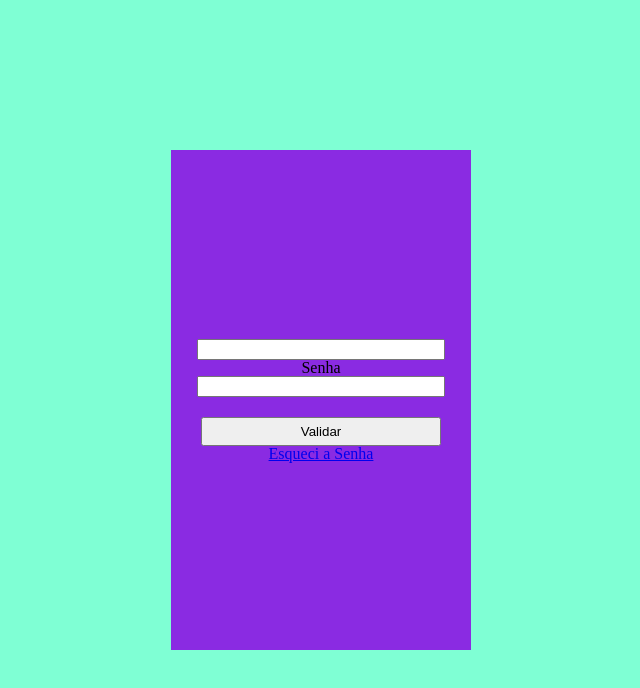
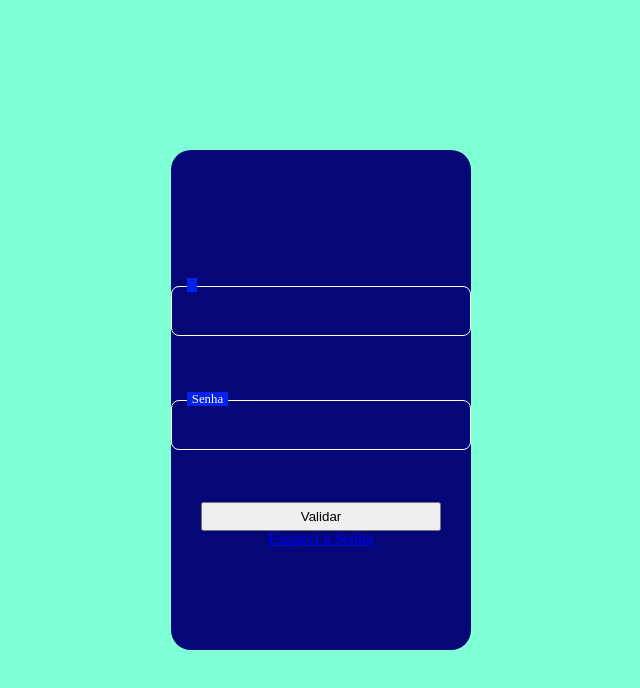
Before and after one commit to Gabisteimacher19/g243i2t, a plain HTML site: page index.html in a window 1280 px wide. Shown: the whole page, without its empty margins (319-959 px from the left). Drawn offline with Linux system fonts and the light colour scheme.

Commit message:
Add files via upload

```diff
--- a/index.html
+++ b/index.html
@@ -12,10 +12,16 @@
     <section class="pagina-login">
         <div class="login">
             <form action="" class="form-login">
-                <label for="usuario"></label>
-                <input type="text" name="usuario" id="usuario">
-                <label for="senha">Senha</label>
-                <input type="password" name="senha" id="senha">
+
+                <div class="campo-input">
+                    <input type="text" name="usuario" id="usuario">
+                    <label for="usuario"></label>
+                </div>
+
+                <div class="campo-input">
+                    <input type="password" name="senha" id="senha">
+                    <label for="senha">Senha</label>
+                </div>
 
                 <button id="btnLogin" type="submit">Validar</button>
                 <a href="esqueci.html">Esqueci a Senha</a>
--- a/style/login.css
+++ b/style/login.css
@@ -12,23 +12,58 @@
     justify-content: center;
 }
 .form-login{
-    background-color: blueviolet;
+    background-color: rgb(5, 7, 121);
     width: 300px;
     height: 500px;
     display: flex;
     flex-direction: column;
     align-items: center;
     justify-content: center;
-
-}
-.form-login input {
-    width: 80%;
+    border-radius: 20px;
 }
 .form-login button {
     margin-top: 20px;
     width: 80%;
     padding: 5px;
 }
-.form-login label {
-    display: flex;
+.form-login button:hover{
+    background-color: bisque;
+    color: black;
+    transform: ;
 }
+.campo-input {
+    width: 300px;
+    height: 50px;
+    position: relative;
+    margin: 2rem 0;
+}
+.campo-input input {
+    position: absolute;
+    inset: 0;
+    background-color: transparent;
+    padding: 0 1rem;
+    font-size: 1rem;
+    outline: none;
+    border: 1px solid white;
+    border-radius: .5rem;
+    color: black;
+}
+.campo-input label {
+    position: relative;
+    top: 30%;
+    left: 1rem;
+    transform: translateY(-30%);
+    color: rgb(255, 140, 0);
+    pointer-events: none;
+    padding: 0 .3rem;
+    background-color: rgb(6, 33, 234);
+    transition: 200ms ease-in-out top,
+                200ms ease-in-out font-size,
+                200ms ease-in-out font-color;
+}
+.campo-input input:focus + label,
+.campo-input input:valid + label{
+    top: -10px;
+    font-size: .8rem;
+    color: white;
+}
--- a/style/padrao.css
+++ b/style/padrao.css
@@ -0,0 +1,9 @@
+
+ :root {
+    --fundoLogin: rgb (224, 236, 210);
+    --corFonteLogin: black;
+    --btnSistema: blue;
+    --corFonteBotao: white;
+    --btnSistemaHover: violet;
+    --corFonteBotaoHover: yellow;
+ }
```
